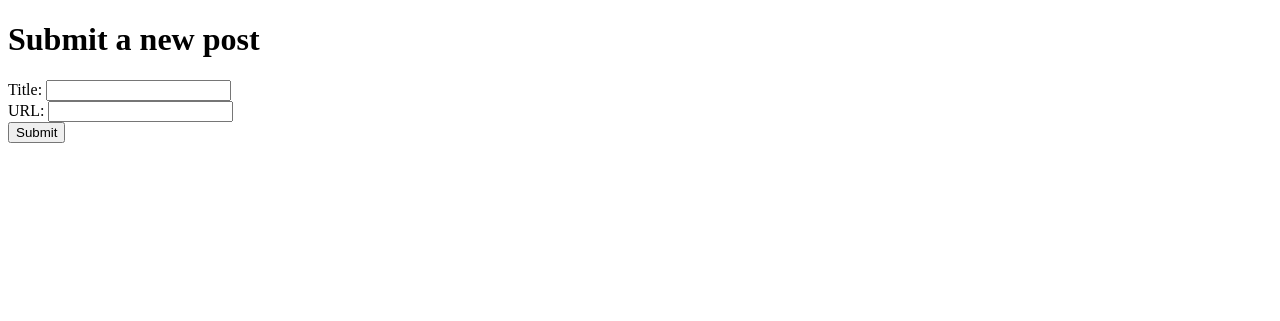
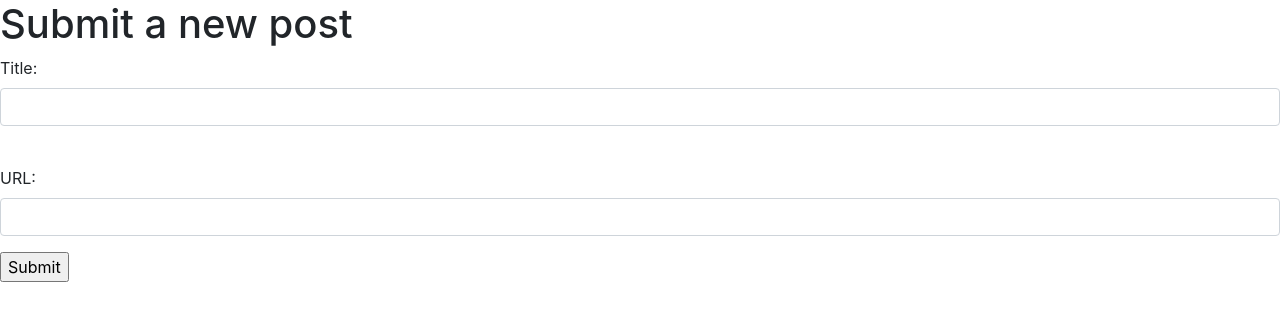
Before and after one commit to DaniBencz/PHP_Reddit_Clone, a Symfony app: template RedditClone/templates/submitpage.html.twig in a window 1280 px wide. Shown: the top 321 px of the page. Run offline with Twig, Linux system fonts and the light colour scheme; the template is opened without the code that fills it, so the values that code supplies are empty; some libraries are stand-ins or nearby versions.

Commit message:
added styling

```diff
--- a/RedditClone/templates/base.html.twig
+++ b/RedditClone/templates/base.html.twig
@@ -2,7 +2,11 @@
 <html>
   <head>
     <meta charset="UTF-8">
-        <title>{% block title %}MyRedditClone{% endblock %}</title>
+    <title>
+      {% block title %}MyRedditClone
+      {% endblock %}
+    </title>
+        <link crossorigin="anonymous" href="https://stackpath.bootstrapcdn.com/bootstrap/4.3.1/css/bootstrap.min.css" integrity="sha384-ggOyR0iXCbMQv3Xipma34MD+dH/1fQ784/j6cY/iJTQUOhcWr7x9JvoRxT2MZw1T" rel="stylesheet">
     {% block stylesheets %}{% endblock %}
     </head>
     <body>
--- a/RedditClone/templates/index.html.twig
+++ b/RedditClone/templates/index.html.twig
@@ -2,8 +2,8 @@
 
 {% block body %}
   <a href="/submitpage">Submit new post</a>
-  <h1>Trending posts</h1>
-  <table>
+  <h1>Trending posts</h1><br>
+  <table class="table">
     <tr>
       <th>Rating</th>
       <th>Vote!</th>
@@ -24,7 +24,7 @@
           </form>
         </td>
         <td>
-          {#needs work to point to absolute url#}
+          {#no need for absolute url, gets validated at input#}
           <a href="{{post.url}}">{{post.title}}</a>
         </td>
       </tr>
--- a/RedditClone/templates/submitpage.html.twig
+++ b/RedditClone/templates/submitpage.html.twig
@@ -3,13 +3,13 @@
 {% block body %}
   <h1>Submit a new post</h1>
   <form action="/save" method="post">
-    <div>
+    <div class="form-group">
       <label for="title">Title:</label>
-      <input id="title" name="title" type="text"></input><br>
+      <input id="title" name="title" type="text" class="form-control"></input><br>
     </div>
-    <div>
+    <div class="form-group">
       <label for="title">URL:</label>
-      <input id="url" name="url" type="text"></input>
+      <input id="url" name="url" type="url" class="form-control"></input>
     </div>
     <input id="submit" type="submit" value="Submit"></input>
   </form>
```
Also changed, not shown: RedditClone/src/Controller/DefaultController.php (+6 -7 lines). Lines whose indentation alone changed are shown as unchanged.
